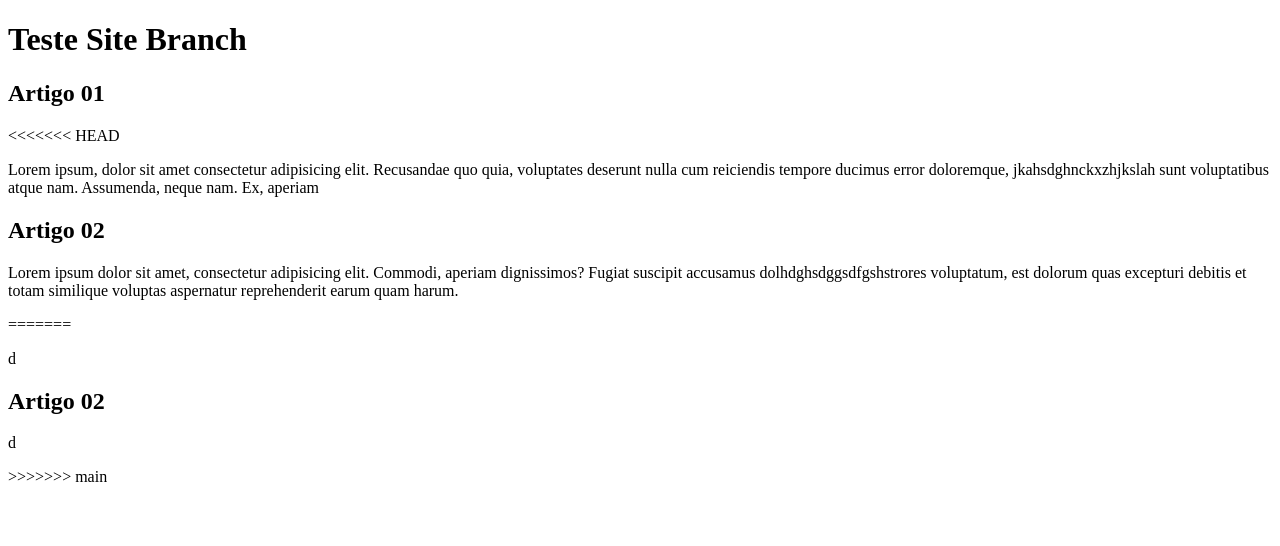
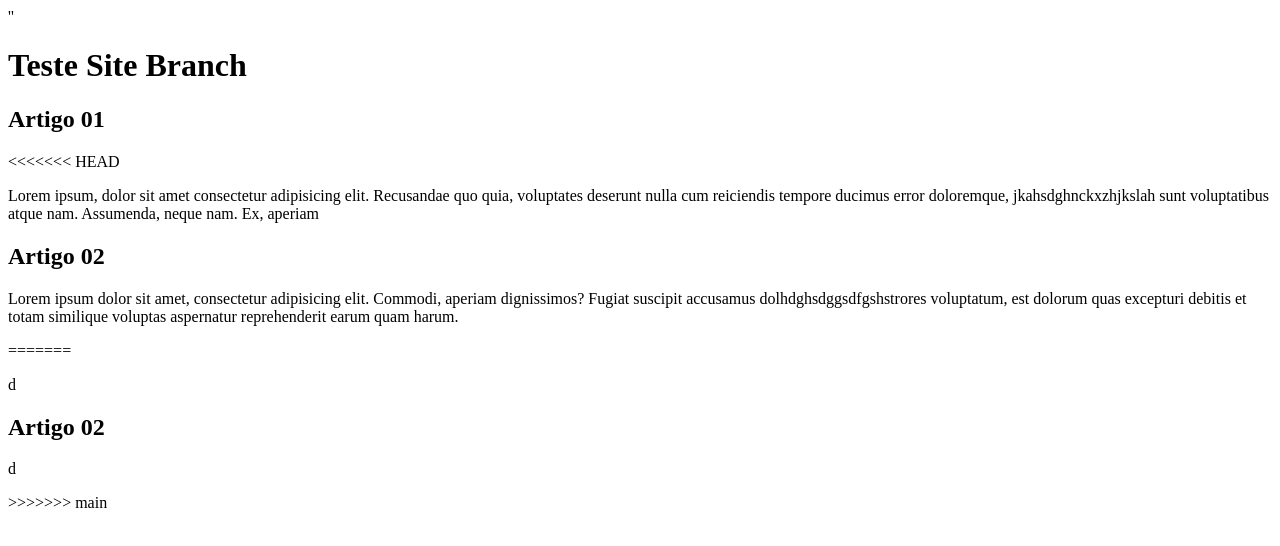
Before and after one commit to mat1135/projeto-site, a plain HTML site: page index.html in a window 1280 px wide. Drawn offline with Linux system fonts and the light colour scheme.

Commit message:
Update index.html

```diff
--- a/index.html
+++ b/index.html
@@ -8,7 +8,7 @@
 </head>
 <body>
     <main>
-        <header>
+        <header>''
             <h1>Teste Site Branch</h1>
         </header>
     </main>
```
